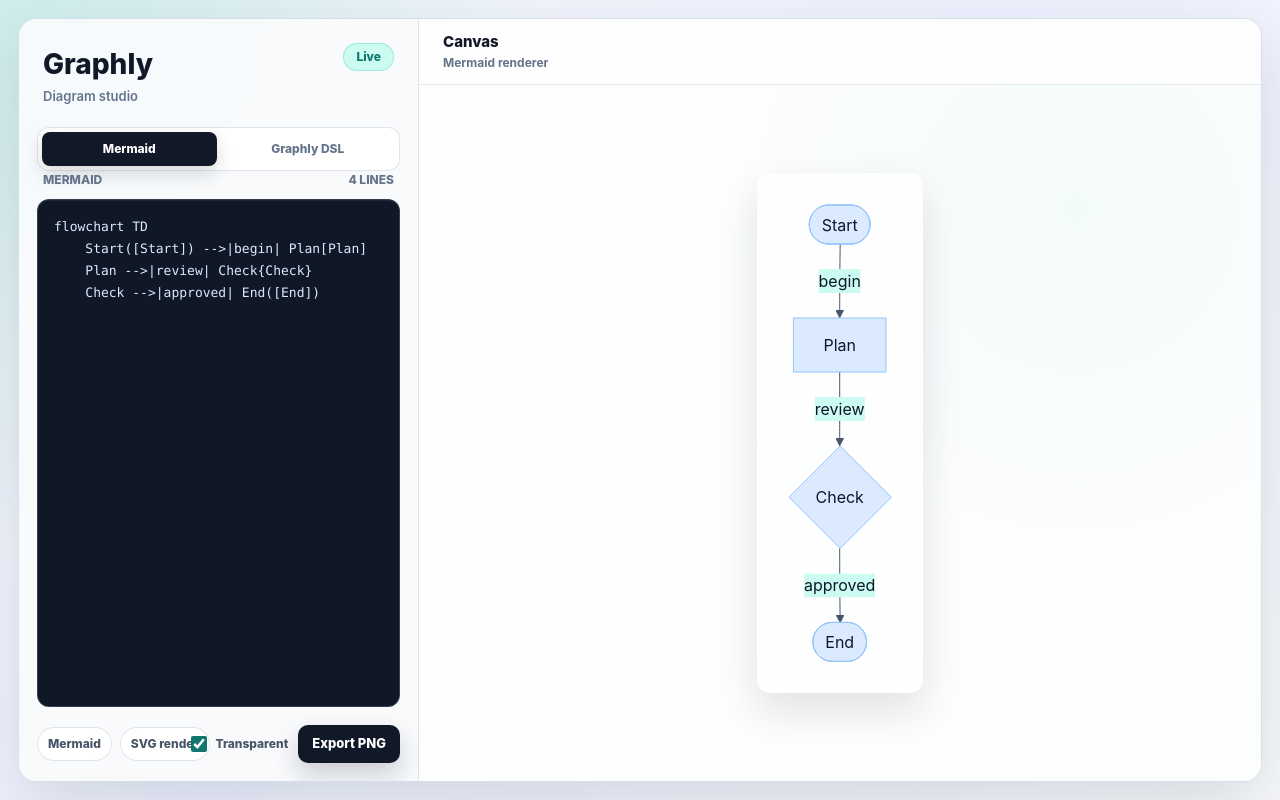
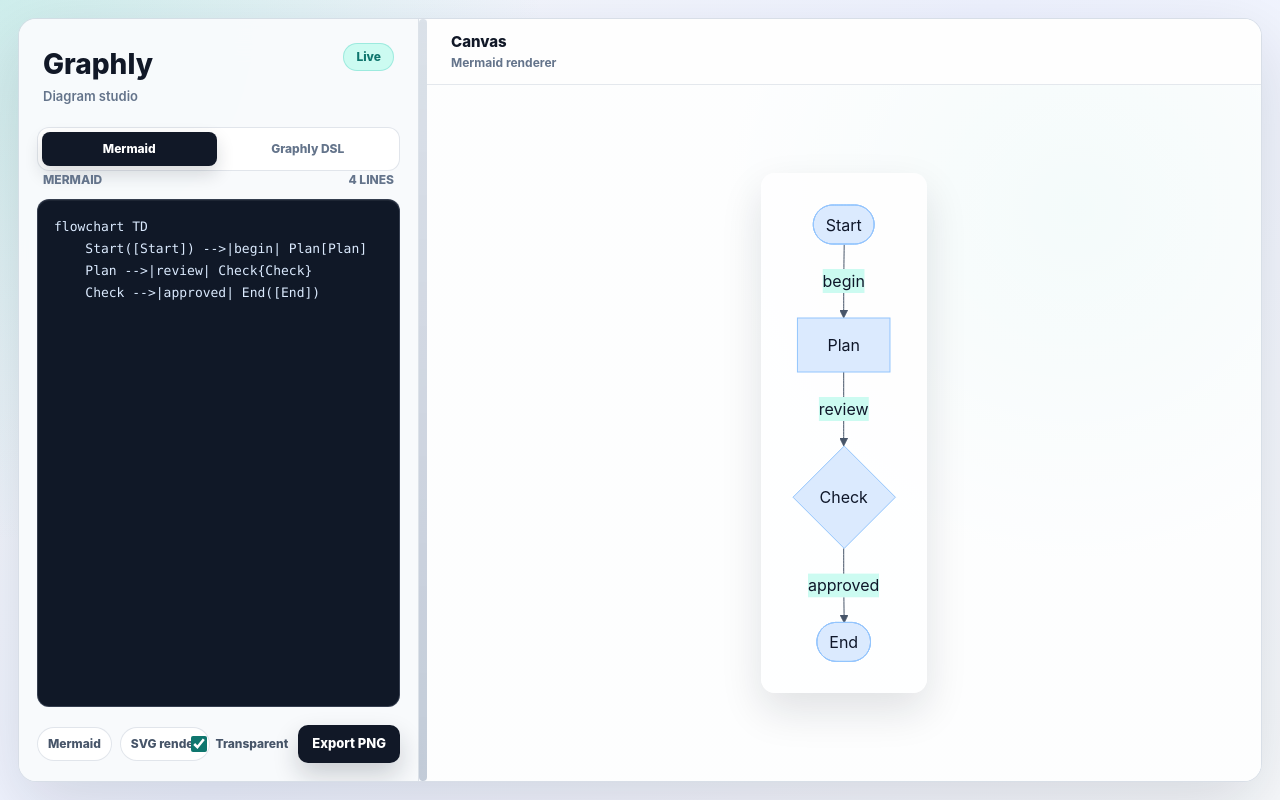
Before and after one commit to EshbanTheLearner/Graphly, a React (Vite) app: page / in a window 1280 px wide. Built offline with nearby package versions, Linux system fonts and the light colour scheme.

Commit message:
Added flexible divider

```diff
--- a/src/App.jsx
+++ b/src/App.jsx
@@ -1,4 +1,4 @@
-import { useMemo, useRef, useState } from "react";
+import { useEffect, useMemo, useRef, useState } from "react";
 import Editor from "./components/Editor";
 import Diagram from "./components/Diagram";
 import ExportButton from "./components/ExportButton";
@@ -18,13 +18,20 @@
     Check -->|approved| End([End])`
 };
 
+const DEFAULT_PANEL_WIDTH = 400;
+const MIN_PANEL_WIDTH = 320;
+const MAX_PANEL_WIDTH = 640;
+
 export default function App() {
   const [mode, setMode] = useState("mermaid");
   const [input, setInput] = useState(examples.mermaid);
   const [transparentExport, setTransparentExport] = useState(true);
   const [renderError, setRenderError] = useState("");
+  const [splitWidth, setSplitWidth] = useState(DEFAULT_PANEL_WIDTH);
+  const [isDragging, setIsDragging] = useState(false);
 
   const graphRef = useRef(null);
+  const workspaceRef = useRef(null);
 
   const graph = useMemo(() => {
     if (mode !== "graphly") return { nodes: [], edges: [] };
@@ -45,9 +52,38 @@
       ? [`${graph.nodes.length} nodes`, `${graph.edges.length} edges`]
       : ["Mermaid", "SVG render"];
 
+  useEffect(() => {
+    if (!isDragging) return undefined;
+
+    const handlePointerMove = (event) => {
+      const bounds = workspaceRef.current?.getBoundingClientRect();
+      if (!bounds) return;
+
+      const nextWidth = event.clientX - bounds.left;
+      const maxWidth = Math.max(MIN_PANEL_WIDTH, bounds.width - 120);
+      const clampedWidth = Math.min(Math.max(nextWidth, MIN_PANEL_WIDTH), maxWidth);
+
+      setSplitWidth(clampedWidth);
+    };
+
+    const handlePointerUp = () => setIsDragging(false);
+
+    window.addEventListener("mousemove", handlePointerMove);
+    window.addEventListener("mouseup", handlePointerUp);
+
+    return () => {
+      window.removeEventListener("mousemove", handlePointerMove);
+      window.removeEventListener("mouseup", handlePointerUp);
+    };
+  }, [isDragging]);
+
   return (
     <main className="app-shell">
-      <section className="workspace">
+      <section
+        className="workspace"
+        ref={workspaceRef}
+        style={{ "--split-width": `${splitWidth}px` }}
+      >
         <aside className="editor-panel">
           <div className="brand-bar">
             <div>
@@ -110,6 +146,16 @@
           </div>
         </aside>
 
+        <button
+          type="button"
+          className={`divider ${isDragging ? "dragging" : ""}`}
+          aria-label="Drag to resize editor and canvas"
+          onMouseDown={(event) => {
+            event.preventDefault();
+            setIsDragging(true);
+          }}
+        />
+
         <div className="diagram-panel">
           <div className="diagram-toolbar">
             <div>
--- a/src/styles/app.css
+++ b/src/styles/app.css
@@ -33,7 +33,7 @@
 
 .workspace {
   display: grid;
-  grid-template-columns: minmax(320px, 400px) minmax(0, 1fr);
+  grid-template-columns: var(--split-width, 400px) 8px minmax(0, 1fr);
   height: calc(100vh - 36px);
   overflow: hidden;
   border: 1px solid rgba(148, 163, 184, 0.34);
@@ -47,6 +47,7 @@
   display: flex;
   min-width: 0;
   flex-direction: column;
+  width: var(--split-width, 400px);
   border-right: 1px solid rgba(148, 163, 184, 0.28);
   background: rgba(248, 250, 252, 0.9);
 }
@@ -251,6 +252,23 @@
   transform: translateY(0);
 }
 
+.divider {
+  align-self: stretch;
+  border: 0;
+  border-radius: 999px;
+  background: linear-gradient(180deg, rgba(148, 163, 184, 0.3), rgba(148, 163, 184, 0.55));
+  cursor: col-resize;
+  padding: 0;
+  width: 8px;
+  transition: background-color 160ms ease, transform 160ms ease;
+}
+
+.divider:hover,
+.divider.dragging {
+  background: linear-gradient(180deg, rgba(45, 212, 191, 0.45), rgba(14, 165, 233, 0.55));
+  transform: scaleX(1.08);
+}
+
 .diagram-panel {
   display: grid;
   min-width: 0;
@@ -394,6 +412,10 @@
     border-radius: 14px;
   }
 
+  .divider {
+    display: none;
+  }
+
   .editor-panel {
     border-right: 0;
     border-bottom: 1px solid rgba(148, 163, 184, 0.28);
```
